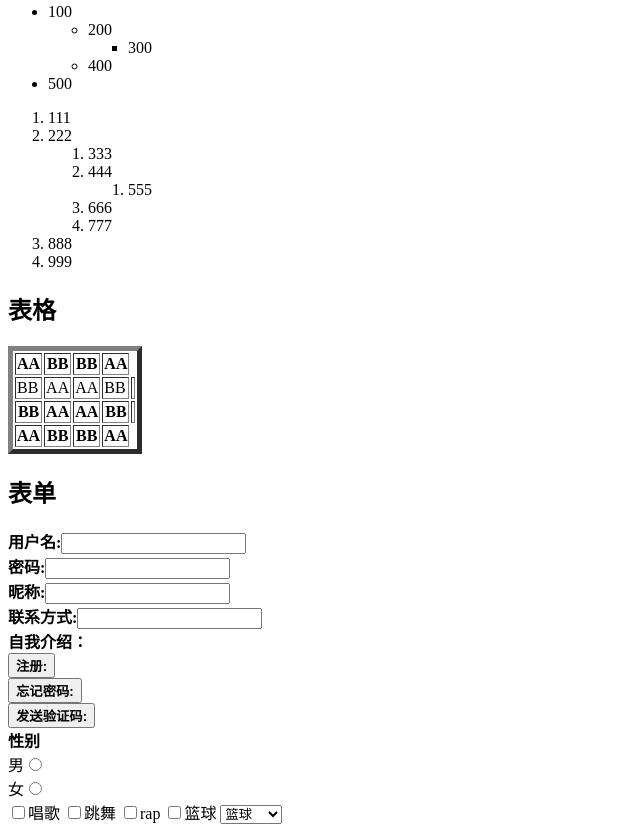
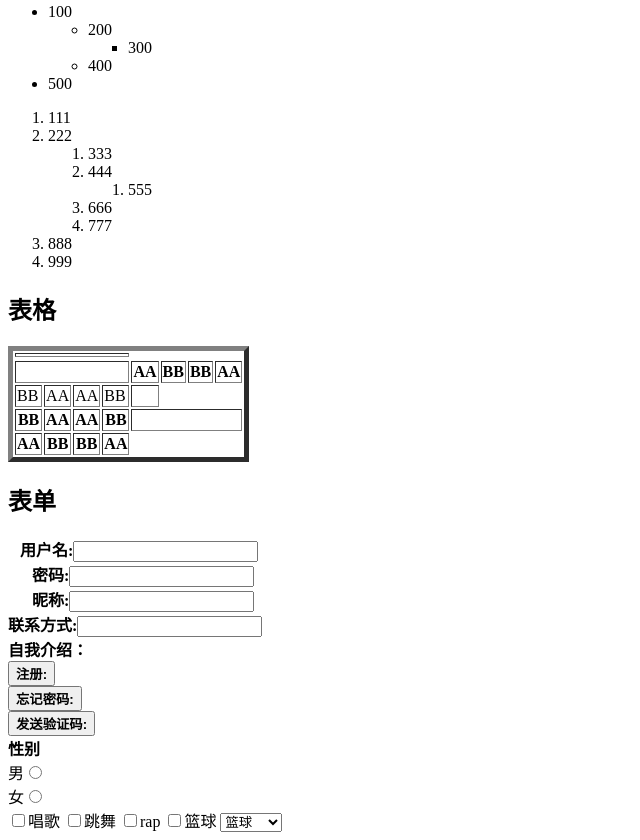
Before and after one commit to qiunw2946596814/hw1, a plain HTML site: page index.html in a window 1280 px wide. Shown: the part 1350-2190 px from the top of the page, without its empty margins (0-640 px from the left). Drawn offline with Linux system fonts and the light colour scheme.

Commit message:
Add files via upload

```diff
--- a/index.html
+++ b/index.html
@@ -56,15 +56,19 @@
     <h2>表格</h2>
     <table border="5">
         <caption></caption>
-        <colgroup></colgroup>
-
-
+        <colgroup><!--分组-->
         <tr>
+            <thead><!--分组-->
+            <th colspan="4"></th>
+            </thead>
+            <tbody>
+            <th colspan="4"></th>
             <th>AA</th>
             <th>BB</th>
             <th>BB</th>
             <th>AA</th>
         </tr>
+        </colgroup>
     <tr>
         <td>BB</td>
         <td>AA</td>
@@ -90,9 +94,9 @@
 </table>
 <h2 id="egg">表单</h2>
 <form>
-    <strong>用户名:</strong><input type="text"><br>
-    <strong>密码:</strong><input type="password"><br>
-    <strong>昵称:</strong><input type="text"><br>
+    <strong>&nbsp;&nbsp;&nbsp;用户名:</strong><input type="text"><br>
+    <strong>&nbsp;&nbsp;&nbsp;&nbsp;&nbsp;&nbsp;密码:</strong><input type="password"><br>
+    <strong>&nbsp;&nbsp;&nbsp;&nbsp;&nbsp;&nbsp;昵称:</strong><input type="text"><br>
     <strong>联系方式:</strong><input type="number"><br>
     <strong>自我介绍：</strong>
     <textarer row="20"cols="70"></textarer><br>
```
